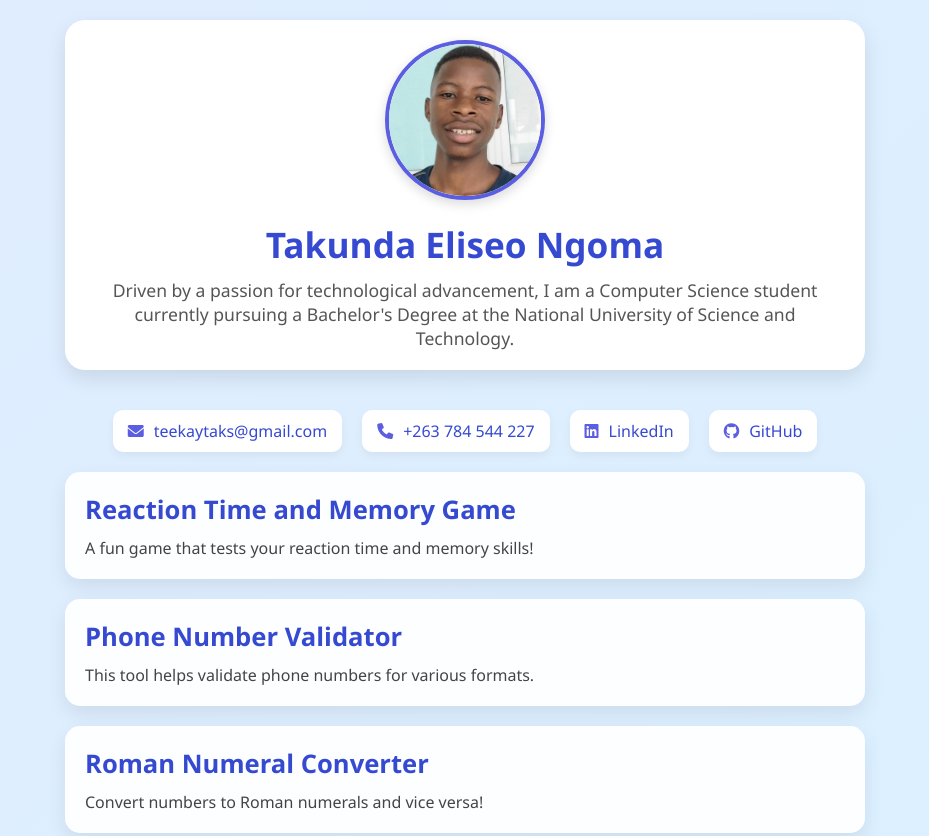
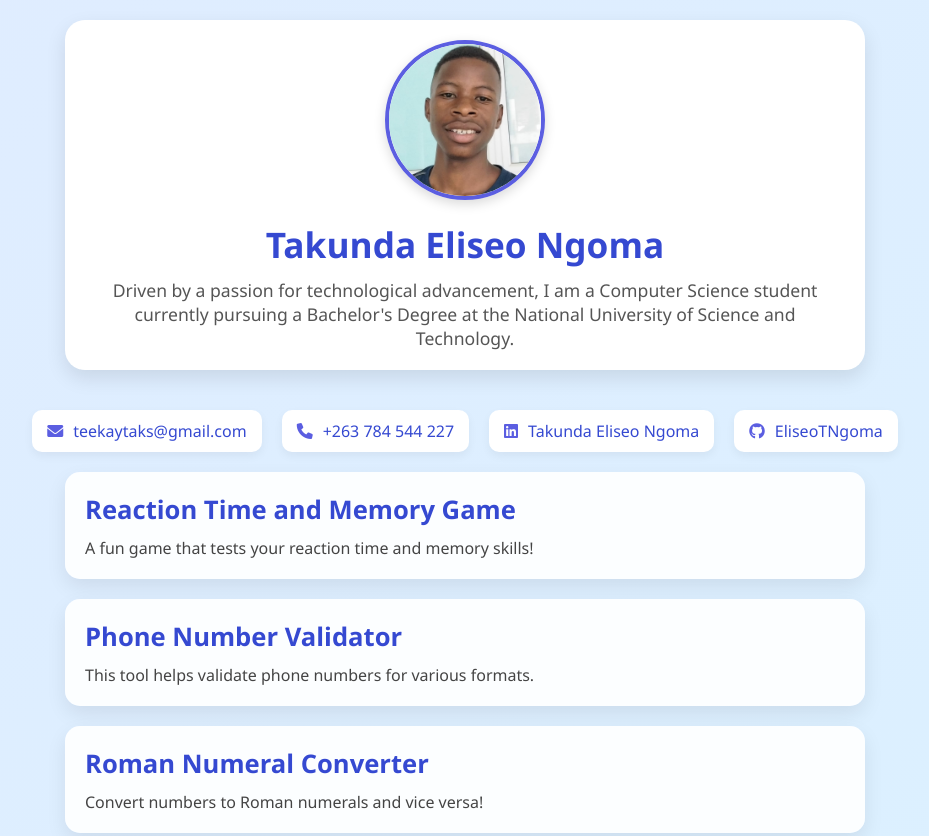
Before and after one commit to EliseoTNgoma/ngoma, a plain HTML site: page index.html in a window 1280 px wide. Shown: the top 836 px of the page, without its empty margins (175-1104 px from the left). Drawn offline with Linux system fonts and the light colour scheme.

Commit message:
Update index.html

```diff
--- a/index.html
+++ b/index.html
@@ -192,11 +192,11 @@
     </div>
     <div class="contact-item">
       <i class="fab fa-linkedin"></i>
-      <a href="https://www.linkedin.com/in/TakundaEliseoNgoma" target="_blank">LinkedIn</a>
+      <a href="https://www.linkedin.com/in/TakundaEliseoNgoma" target="_blank">Takunda Eliseo Ngoma</a>
     </div>
     <div class="contact-item">
       <i class="fab fa-github"></i>
-      <a href="https://github.com/EliseoTNgoma" target="_blank">GitHub</a>
+      <a href="https://github.com/EliseoTNgoma" target="_blank">EliseoTNgoma</a>
     </div>
   </div>
 
```
